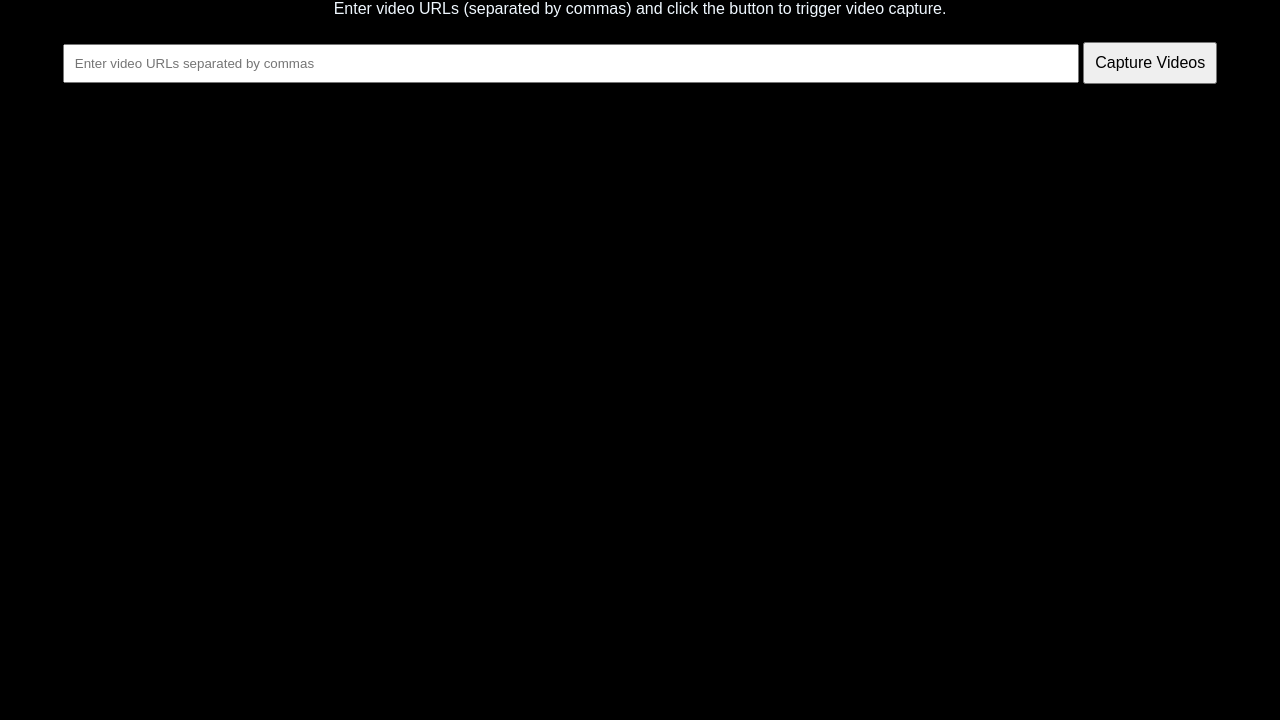
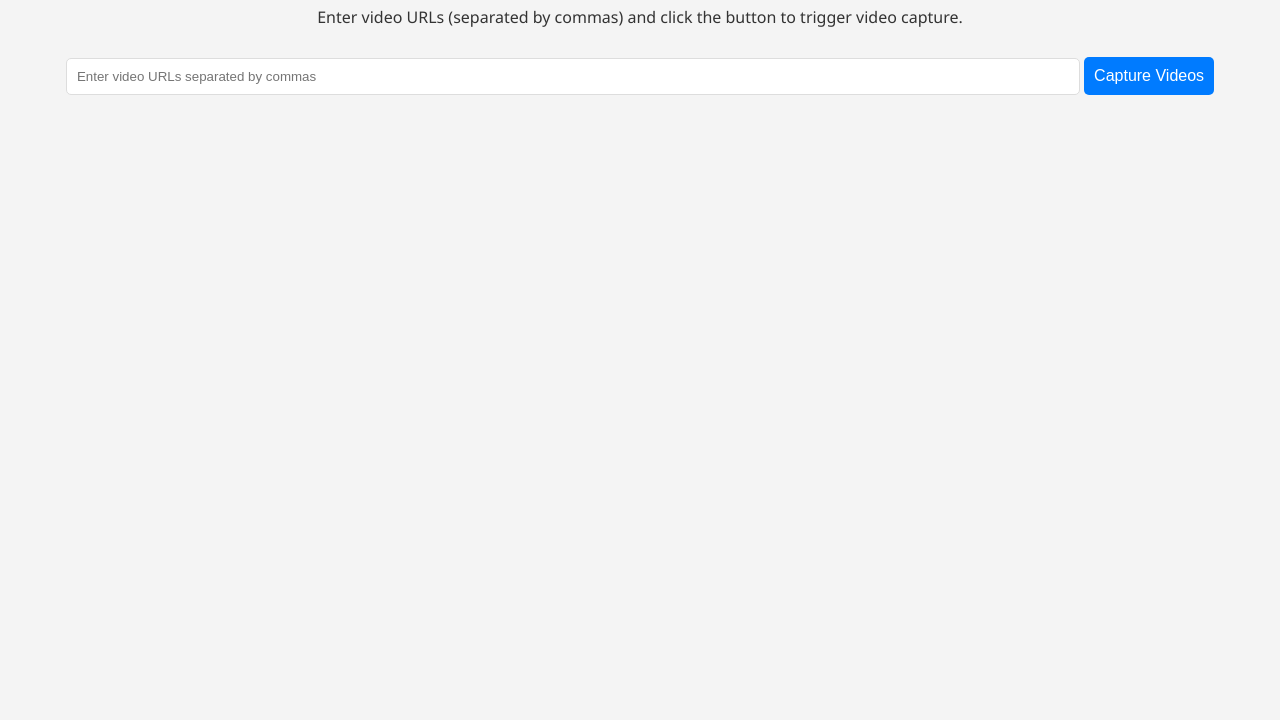
Before and after one commit to BenWatt427/tik-clips-app, a website: page index.html in a window 1280 px wide. Shown: the part 80-800 px from the top of the page. Drawn offline with Linux system fonts and the light colour scheme.

Commit message:
Made some small changes to screen recorder

```diff
--- /dev/null
+++ b/home.css
@@ -0,0 +1,38 @@
+body {
+    font-family: 'Segoe UI', Tahoma, Geneva, Verdana, sans-serif;
+    text-align: center;
+    margin: 20px;
+    background-color: #f4f4f4;
+    color: #333;
+  }
+
+  h1 {
+    color: #007bff;
+  }
+
+  p {
+    margin-bottom: 20px;
+  }
+
+  #videoUrls {
+    width: 80%;
+    padding: 10px;
+    margin-top: 10px;
+    border: 1px solid #ddd;
+    border-radius: 5px;
+  }
+
+  #captureButton {
+    padding: 10px;
+    font-size: 16px;
+    cursor: pointer;
+    background-color: #007bff;
+    color: #fff;
+    border: none;
+    border-radius: 5px;
+    transition: background-color 0.3s;
+  }
+
+  #captureButton:hover {
+    background-color: #0056b3;
+  }
--- a/index.html
+++ b/index.html
@@ -4,23 +4,45 @@
   <meta charset="UTF-8">
   <meta name="viewport" content="width=device-width, initial-scale=1.0">
   <title>Video Capture</title>
+  <link rel="stylesheet" href="home.css">
   <style>
     body {
-      font-family: Arial, sans-serif;
+    font-family: 'Segoe UI', Tahoma, Geneva, Verdana, sans-serif;
     text-align: center;
     margin: 20px;
-      background-color: black;
-      color: aliceblue;
+    background-color: #f4f4f4;
+    color: #333;
   }
+
+  h1 {
+    color: #007bff;
+  }
+
+  p {
+    margin-bottom: 20px;
+  }
+
+  #videoUrls {
+    width: 80%;
+    padding: 10px;
+    margin-top: 10px;
+    border: 1px solid #ddd;
+    border-radius: 5px;
+  }
+
   #captureButton {
     padding: 10px;
     font-size: 16px;
     cursor: pointer;
+    background-color: #007bff;
+    color: #fff;
+    border: none;
+    border-radius: 5px;
+    transition: background-color 0.3s;
   }
-    #videoUrls {
-      width: 80%;
-      padding: 10px;
-      margin-top: 10px;
+
+  #captureButton:hover {
+    background-color: #0056b3;
   }
   </style>
 </head>
```
Also changed, not shown: clipping.js (+13 -7 lines). Lines whose indentation alone changed are shown as unchanged.
